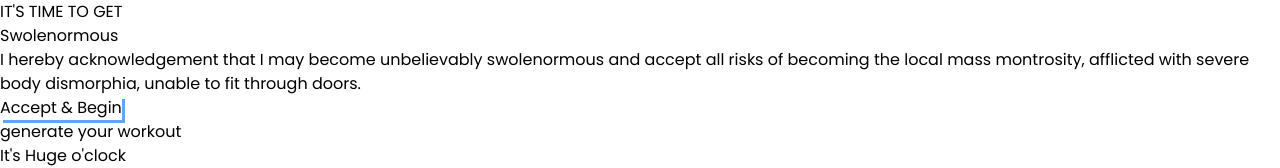
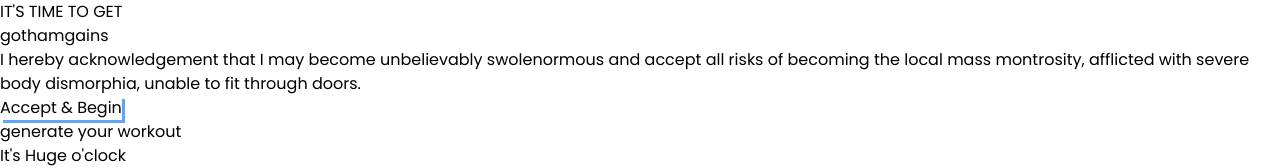
Before and after one commit to riXoon/GothamGains, a React (Vite) app: page / in a window 1280 px wide. Shown: the top 168 px of the page. Built offline with nearby package versions, Linux system fonts and the light colour scheme.

Commit message:
changed name

```diff
--- a/index.html
+++ b/index.html
@@ -4,7 +4,7 @@
     <meta charset="UTF-8" />
     <link rel="icon" type="image/svg+xml" href="/vite.svg" />
     <meta name="viewport" content="width=device-width, initial-scale=1.0" />
-    <title>Swoley Fit</title>
+    <title>Gotham Gains</title>
     <link rel="stylesheet" href="https://cdnjs.cloudflare.com/ajax/libs/font-awesome/6.6.0/css/all.min.css" integrity="sha512-Kc323vGBEqzTmouAECnVceyQqyqdsSiqLQISBL29aUW4U/M7pSPA/gEUZQqv1cwx4OnYxTxve5UMg5GT6L4JJg==" crossorigin="anonymous" referrerpolicy="no-referrer" />
     <link rel="preconnect" href="https://fonts.googleapis.com">
 <link rel="preconnect" href="https://fonts.gstatic.com" crossorigin>
--- a/src/components/Hero.jsx
+++ b/src/components/Hero.jsx
@@ -7,7 +7,7 @@ export default function Hero() {
             <div className='flex flex-col gap-4'>
 
                 <p>IT'S TIME TO GET</p>
-                <h1 className='uppercase font-semibold text-4xl sm:text-5xl md:text-6xl lg:text-7xl'>Swole<span className='text-blue-400'>normous</span></h1>
+                <h1 className='uppercase font-semibold text-4xl sm:text-5xl md:text-6xl lg:text-7xl'>gotham<span className='text-blue-400'>gains</span></h1>
             </div>
             <p className='text-sm md:text-base font-light'>I hereby acknowledgement that I may become <span className='text-blue-400 font-medium'>unbelievably swolenormous</span> and accept all risks of becoming the local <span className='text-blue-400 font-medium'>mass montrosity</span>, afflicted with severe body dismorphia, unable to fit through doors.</p>
             <Button func={() => {
```
